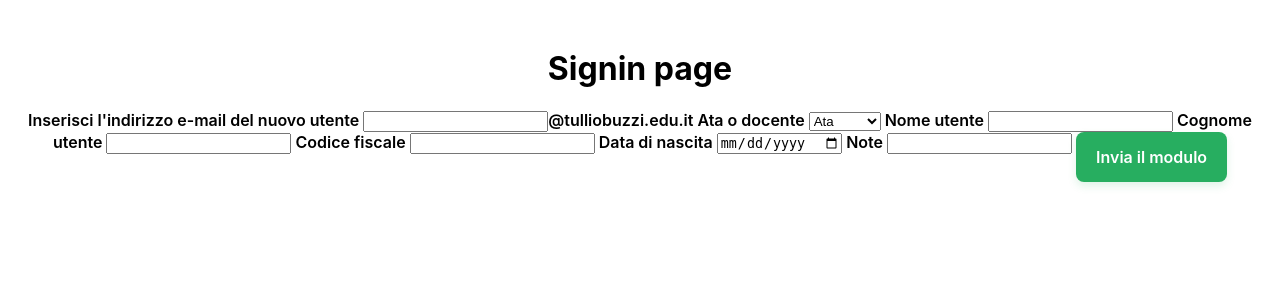
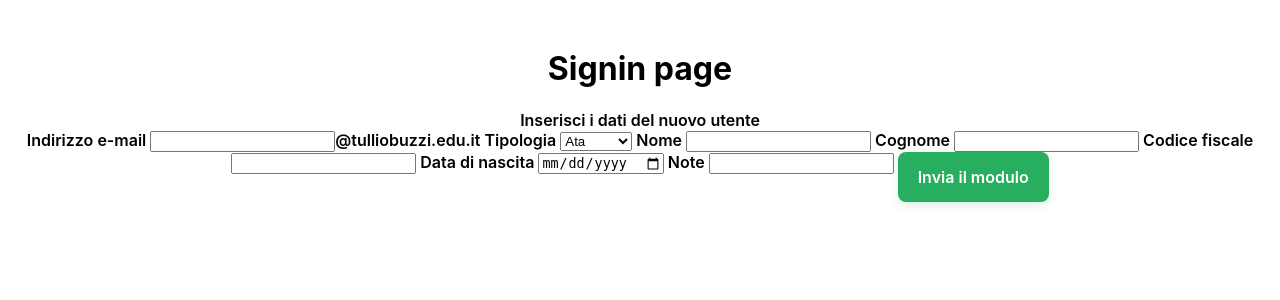
Before and after one commit to KappaSenzaK/rspp_certificati, a PHP site: page /rspp_certificati/signin.php in a window 1280 px wide. Shown: the top 300 px of the page. Run offline with PHP 8.4, Linux system fonts and the light colour scheme.

Commit message:
Update signin.php

```diff
--- a/signin.php
+++ b/signin.php
@@ -13,20 +13,20 @@
 <div align="center">
     <h1>Signin page</h1>
     <form action="loginAction.php" method="post">
-
-        <label for="email">Inserisci l'indirizzo e-mail del nuovo utente</label>
+        Inserisci i dati del nuovo utente<br>
+        <label for="email">Indirizzo e-mail</label>
         <input type="text" name="email" id="email" required>@tulliobuzzi.edu.it
 
-        <label for="tipo">Ata o docente</label>
+        <label for="tipo">Tipologia</label>
         <select name="tipo" id="tipo">
             <option value="ata">Ata</option>
             <option value="docente">Docente</option>
         </select>
 
-        <label for="nomeUtente">Nome utente</label>
+        <label for="nomeUtente">Nome</label>
         <input type="text" name="nomeUtente" id="nomeUtente">
 
-        <label for="cognomeUtente">Cognome utente</label>
+        <label for="cognomeUtente">Cognome</label>
         <input type="text" name="cognomeUtente" id="cognomeUtente">
 
         <label for="codiceFiscale">Codice fiscale</label>
```
